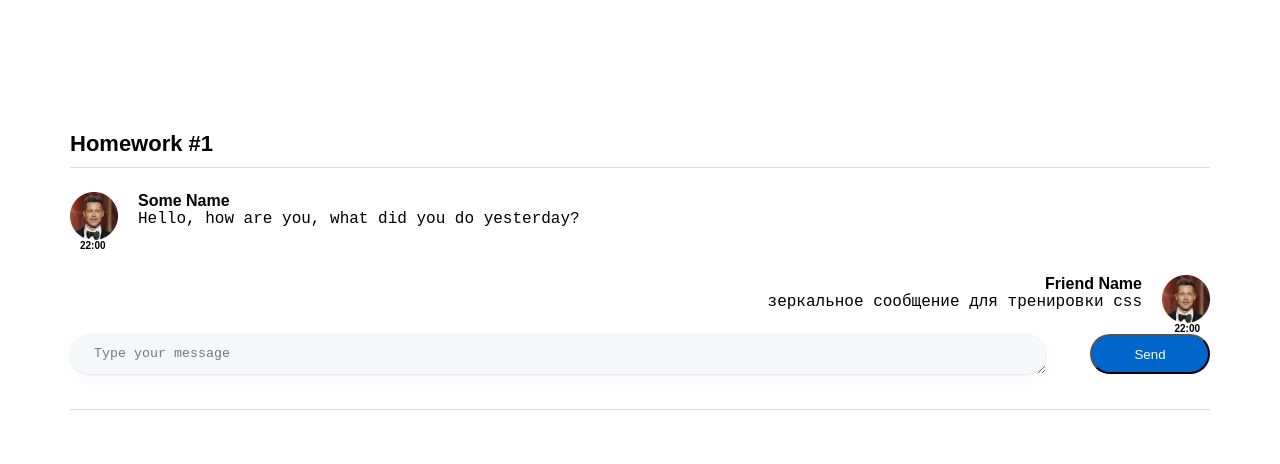
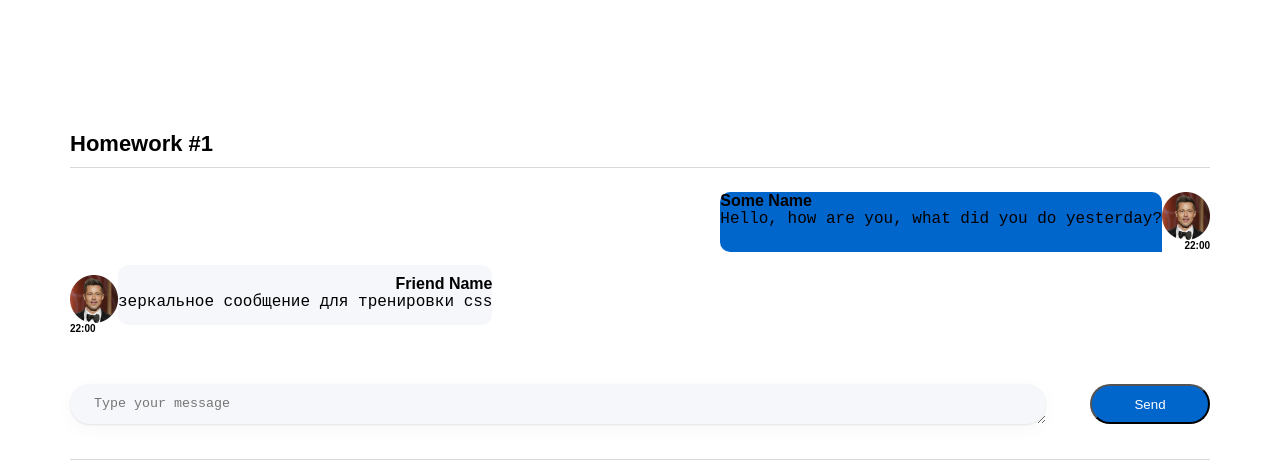
Before and after one commit to PidzhakovIlya/hws2-master, a React (Create React App) app: page / in a window 1280 px wide. Shown: the top 464 px of the page. Built offline with nearby package versions, Linux system fonts and the light colour scheme.

Commit message:
design message

```diff
--- a/src/s2-homeworks/hw01/friend-message/FriendMessage.module.css
+++ b/src/s2-homeworks/hw01/friend-message/FriendMessage.module.css
@@ -2,12 +2,12 @@
     margin-top: 24px;
     display: flex;
     flex-direction: column;
-    align-items: flex-end;
+    align-items: flex-start;
 }
 
 .friendImageAndText {
     display: flex;
-    flex-direction: row-reverse;
+    flex-direction: row;
 }
 
 .friendImageAndText img {
@@ -25,7 +25,16 @@
 }
 
 .friendText:after {
-
+    content: '';
+    position: absolute;
+    max-width: 527px;
+    width: 100%;
+    min-height: 60px;
+    background-color: #F5F7FB;
+    top: -10px;
+    right: 0;
+    z-index: -1;
+    border-radius: 10px;
 }
 
 .friendName {
--- a/src/s2-homeworks/hw01/message-sender/MessageSender.module.css
+++ b/src/s2-homeworks/hw01/message-sender/MessageSender.module.css
@@ -2,6 +2,7 @@
     display: flex;
     flex-direction: row;
     gap: 44px;
+    margin-top: 50px;
 }
 
 .textarea {
--- a/src/s2-homeworks/hw01/message/Message.module.css
+++ b/src/s2-homeworks/hw01/message/Message.module.css
@@ -2,13 +2,13 @@
     margin-top: 24px;
     display: flex;
     flex-direction: column;
-    align-items: flex-start;;
+    align-items: flex-end;;
 
 }
 
 .imageAndText {
     display: flex;
-    flex-direction: row;
+    flex-direction: row-reverse;
 }
 
 .imageAndText img {
@@ -17,15 +17,27 @@
 }
 
 .text {
+    display: inline-block;
     position: relative;
     font-family: 'Montserrat', sans-serif;
     font-size: 16px;
     color: #000;
     margin-left: 20px;
+
 }
 
 
 .text:after {
+  content: '';
+    position: absolute;
+    max-width: 527px;
+    width: 100%;
+    min-height: 60px;
+    height: 100%;
+    background-color: #06C;
+    top: 0;
+    z-index: -1;
+    border-radius: 10px 10px 0 10px;
 
 }
 
@@ -34,7 +46,8 @@
 }
 
 .messageText {
-
+   /*max-width: 520px;*/
+    word-break: break-all;
    }
 
 .time {
--- a/src/s2-homeworks/hw15/common/c10-SuperSort/SuperSort.tsx
+++ b/src/s2-homeworks/hw15/common/c10-SuperSort/SuperSort.tsx
@@ -1,4 +1,4 @@
-import React from 'react'
+import React from "react";
 
 // добавить в проект иконки и импортировать
 const downIcon = '[\\/]'
```
